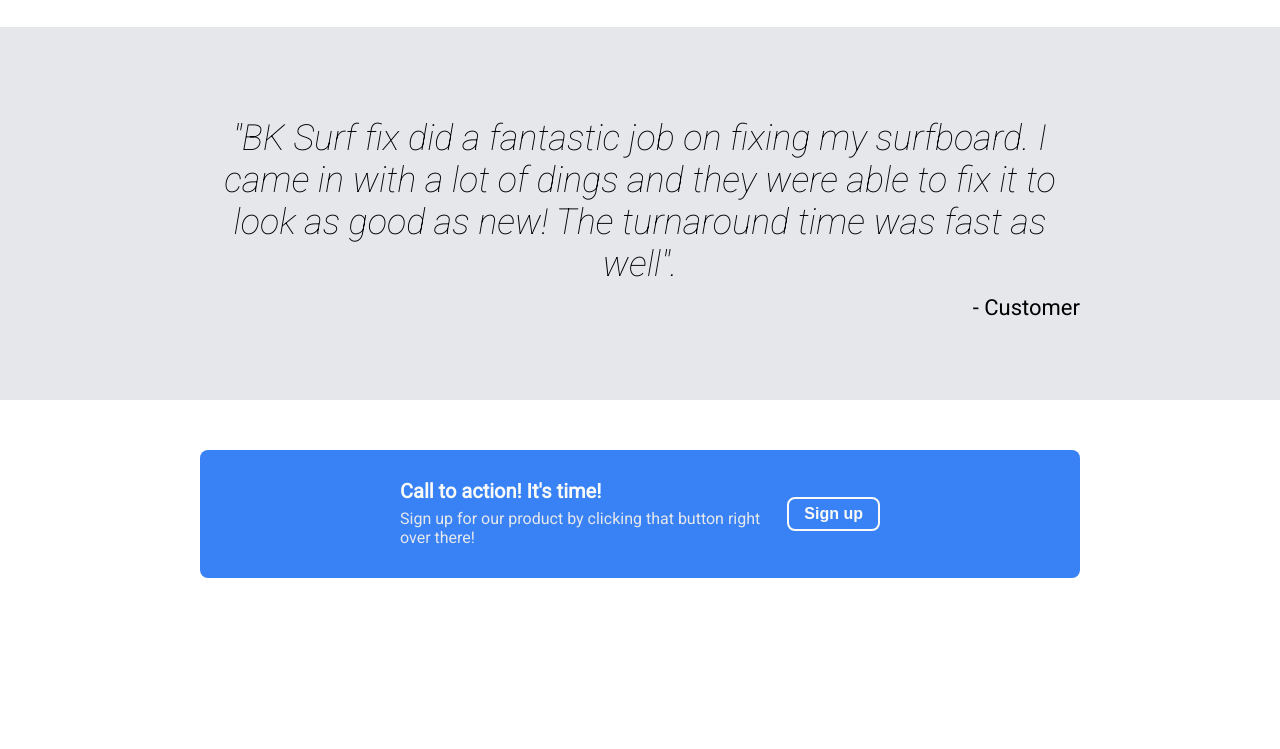
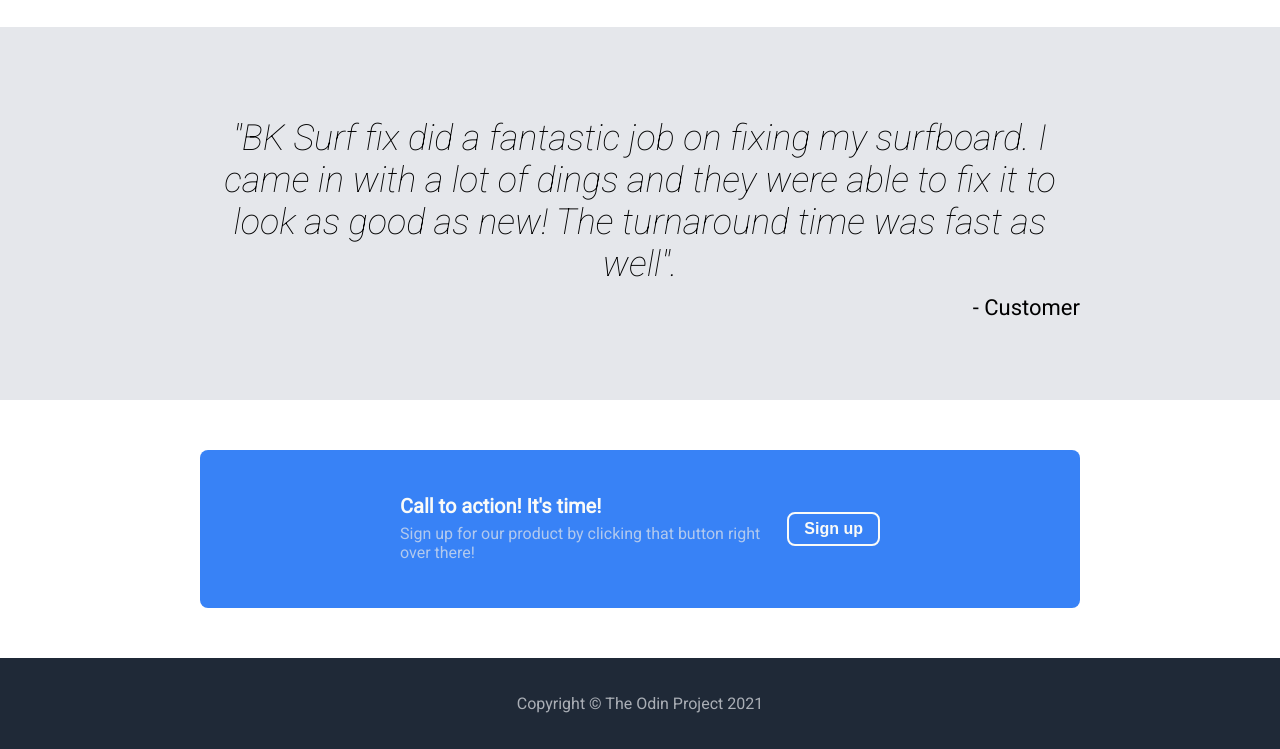
Before and after one commit to RomanFisc/landing-page, a plain HTML site: page index.html in a window 1280 px wide. Shown: the part 807-1556 px from the top of the page. Before the commit the page ends 1435 px from the top, so only its background shows below. Drawn offline with Linux system fonts and the light colour scheme.

Commit message:
Landing page complete with footer

```diff
--- a/index.html
+++ b/index.html
@@ -69,6 +69,9 @@
             <button class="cta-button">Sign up</button>
         </div>
     </div>
+    <div class="footer">
+        <p class="foot-text">Copyright © The Odin Project 2021</p>
+    </div>
 
 </div>
 </body>
--- a/style.css
+++ b/style.css
@@ -169,7 +169,7 @@ body {
     background-color: #3882f6;
     border-radius: 8px;
     margin: 50px 200px;
-    padding: 15px 200px;
+    padding: 30px 200px;
     gap: 40px;
 }
 
@@ -208,8 +208,19 @@ body {
 .cta-sub {
     font-size: 16px;
     color: #e5e7eb;
+    opacity: 0.7;
 }
 
+.footer {
+    background-color: #1F2937;
+    color: #e5e7eb;
+    padding-top: 20px;
+    padding-bottom: 20px;
+}
+
+.foot-text {
+    opacity: 0.7;
+}
 
 @media (max-width: 1200px) {
     .cta-container {
```
